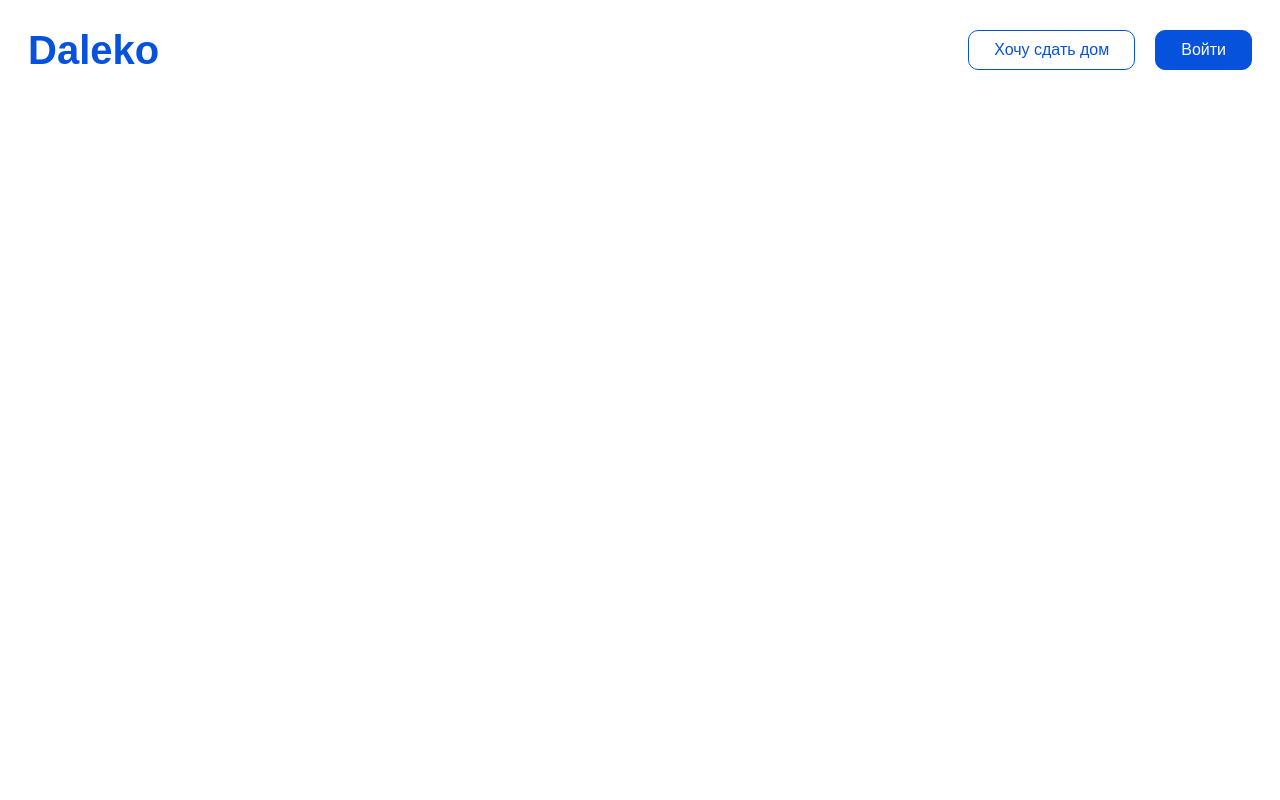
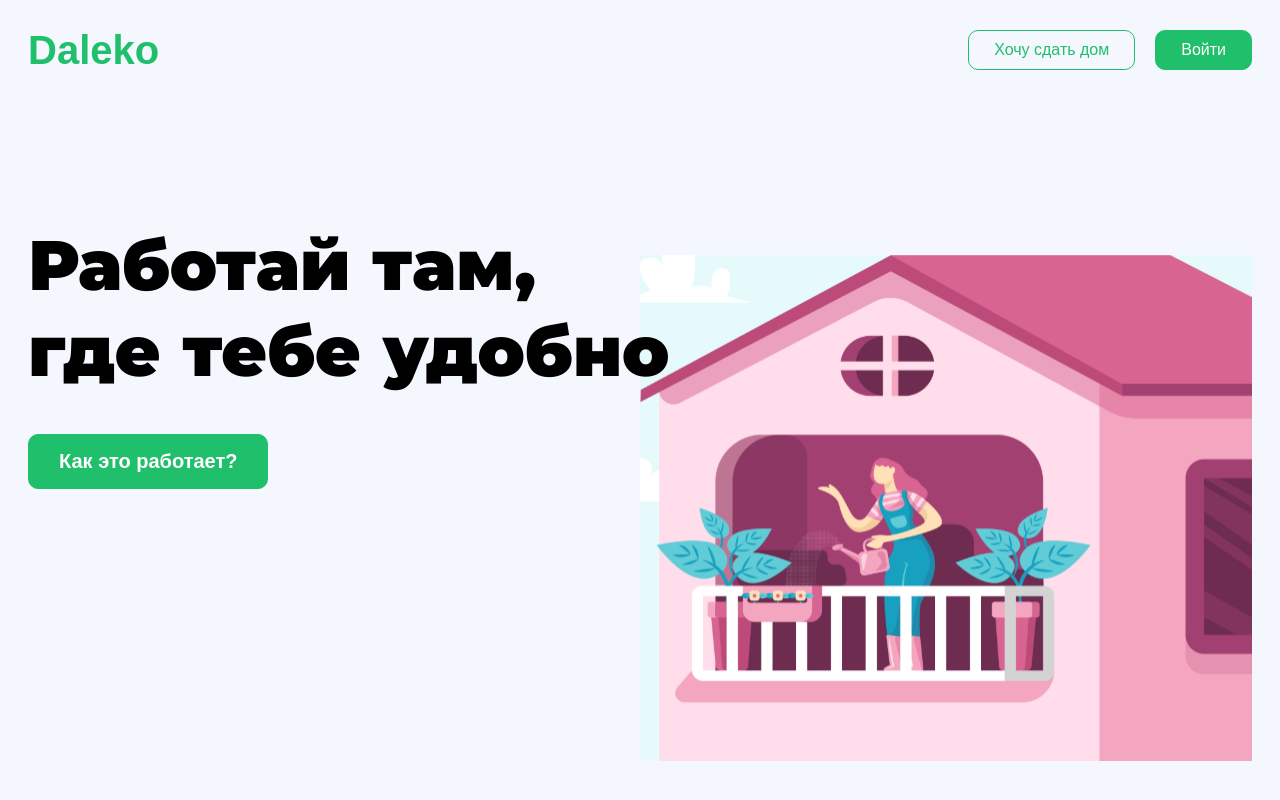
Before and after one commit to Crepiks/demal-client, a Vue app: page / in a window 1280 px wide. Built offline with nearby package versions, Linux system fonts and the light colour scheme.

Commit message:
feat: add welcome block

```diff
--- a/public/index.html
+++ b/public/index.html
@@ -1,15 +1,24 @@
 <!DOCTYPE html>
 <html lang="">
   <head>
-    <meta charset="utf-8">
-    <meta http-equiv="X-UA-Compatible" content="IE=edge">
-    <meta name="viewport" content="width=device-width,initial-scale=1.0">
-    <link rel="icon" href="<%= BASE_URL %>favicon.ico">
+    <meta charset="utf-8" />
+    <meta http-equiv="X-UA-Compatible" content="IE=edge" />
+    <meta name="viewport" content="width=device-width,initial-scale=1.0" />
+    <link rel="icon" href="<%= BASE_URL %>favicon.ico" />
     <title><%= htmlWebpackPlugin.options.title %></title>
+    <link rel="preconnect" href="https://fonts.gstatic.com" />
+    <link
+      href="https://fonts.googleapis.com/css2?family=Montserrat:wght@400;500;700;900&display=swap"
+      rel="stylesheet"
+    />
   </head>
   <body>
     <noscript>
-      <strong>We're sorry but <%= htmlWebpackPlugin.options.title %> doesn't work properly without JavaScript enabled. Please enable it to continue.</strong>
+      <strong
+        >We're sorry but <%= htmlWebpackPlugin.options.title %> doesn't work
+        properly without JavaScript enabled. Please enable it to
+        continue.</strong
+      >
     </noscript>
     <div id="app"></div>
     <!-- built files will be auto injected -->
--- a/src/assets/styles/global.scss
+++ b/src/assets/styles/global.scss
@@ -4,5 +4,6 @@
 }
 
 body {
-  font-family: "Arial", sans-serif !important;
+  font-family: "Arial", sans-serif;
+  background-color: #f5f7ff;
 }
--- a/src/assets/styles/variables.scss
+++ b/src/assets/styles/variables.scss
@@ -1,3 +1,3 @@
-$primary: #0652dd;
+$primary: #20bf6b;
 $main-dark: #3c3c3c;
 $white: #ffffff;
--- a/src/components/common/daleko-button.vue
+++ b/src/components/common/daleko-button.vue
@@ -1,5 +1,12 @@
 <template>
-  <button class="button" :class="{ 'button-border': type == 'border' }">
+  <button
+    class="button"
+    :class="{
+      'button-border': type == 'border',
+      'button-large': size == 'large',
+      'button-small': size == 'small',
+    }"
+  >
     <slot></slot>
   </button>
 </template>
@@ -10,6 +17,10 @@ export default {
     type: {
       type: String,
       default: "solid",
+    },
+    size: {
+      type: String,
+      default: "standart",
     },
   },
 };
@@ -23,7 +34,6 @@ export default {
   color: $white;
   font-size: 16px;
   font-weight: 500;
-  font-family: "ProximaNova", sans-serif;
   border: 1px solid $primary;
   border-radius: 10px;
   outline: none;
@@ -39,5 +49,15 @@ export default {
     color: $primary;
     background-color: transparent;
   }
+
+  &-large {
+    padding: 15px 30px;
+    font-size: 20px;
+    font-weight: 600;
+
+    &:hover {
+      transform: translate(-3px, 3px);
+    }
+  }
 }
 </style>
--- a/src/components/common/daleko-header.vue
+++ b/src/components/common/daleko-header.vue
@@ -28,6 +28,7 @@ export default {
 .header {
   width: 100%;
   height: 100px;
+  box-sizing: border-box;
   display: flex;
   flex-direction: row;
   justify-content: space-between;
--- /dev/null
+++ b/src/components/home/daleko-welcome.vue
@@ -0,0 +1,44 @@
+<template>
+  <div class="welcome">
+    <h1 class="welcome-title">
+      Работай там,<br />
+      где тебе удобно
+    </h1>
+    <div class="welcome-button">
+      <daleko-button size="large">Как это работает?</daleko-button>
+    </div>
+  </div>
+</template>
+
+<script>
+import dalekoButton from "@/components/common/daleko-button.vue";
+
+export default {
+  components: {
+    "daleko-button": dalekoButton,
+  },
+};
+</script>
+
+<style lang="scss" scoped>
+@import "@/assets/styles/variables.scss";
+
+.welcome {
+  width: 100%;
+  height: calc(100vh - 100px);
+  display: flex;
+  flex-direction: column;
+  background-image: url("../../assets/images/welcome-image.svg");
+  background-size: 50%;
+  background-position: right bottom 20%;
+  background-repeat: no-repeat;
+
+  &-title {
+    margin: 10% 0 40px;
+    color: black;
+    font-size: 70px;
+    font-weight: 900;
+    font-family: "Montserrat", sans-serif !important;
+  }
+}
+</style>
--- a/src/views/Home.vue
+++ b/src/views/Home.vue
@@ -1,9 +1,17 @@
 <template>
-  <div class="home-page"></div>
+  <div class="home-page">
+    <daleko-welcome />
+  </div>
 </template>
 
 <script>
-export default {};
+import dalekoWolcome from "@/components/home/daleko-welcome.vue";
+
+export default {
+  components: {
+    "daleko-welcome": dalekoWolcome,
+  },
+};
 </script>
 
 <style lang="scss" scoped></style>
```
Also changed, not shown: src/assets/images/welcome-image.svg (added).
